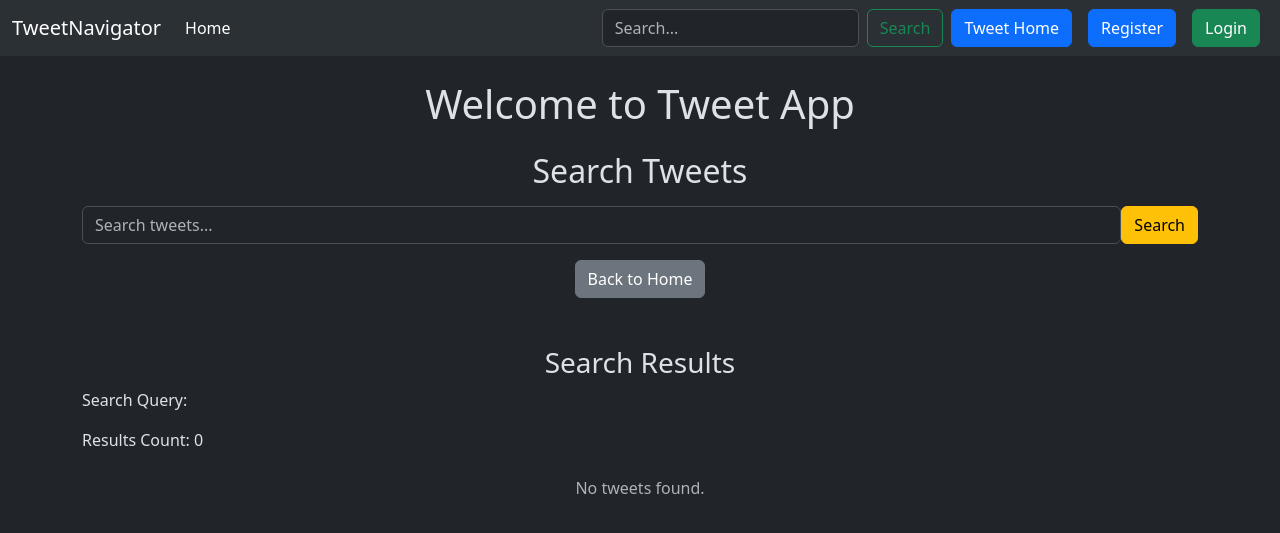
After one commit to sumeetshetty09/lets_tweet, a Django app: page /tweet/search/ in a window 1280 px wide. The commit adds this page. Shown: the top 533 px of the page. Run offline with Django 5.2, Linux system fonts and the light colour scheme.

Commit message:
search functionality added

```diff
--- a/lets_tweet/templates/layout.html
+++ b/lets_tweet/templates/layout.html
@@ -21,27 +21,12 @@
           <div class="collapse navbar-collapse" id="navbarSupportedContent">
             <ul class="navbar-nav me-auto mb-2 mb-lg-0">
               <li class="nav-item">
-                <a class="nav-link active" aria-current="page" href="#">Home</a>
-              </li>
-              <li class="nav-item">
-                <a class="nav-link" href="#">Link</a>
-              </li>
-              <li class="nav-item dropdown">
-                <a class="nav-link dropdown-toggle" href="#" role="button" data-bs-toggle="dropdown" aria-expanded="false">
-                  Dropdown
-                </a>
-                <ul class="dropdown-menu">
-                  <li><a class="dropdown-item" href="#">Action</a></li>
-                  <li><a class="dropdown-item" href="#">Another action</a></li>
-                  <li><hr class="dropdown-divider"></li>
-                  <li><a class="dropdown-item" href="#">Something else here</a></li>
-                </ul>
-              </li>
-              <li class="nav-item">
-                <a class="nav-link disabled" aria-disabled="true">Disabled</a>
+                <a class="nav-link active" aria-current="page" href="{% url 'tweet_list' %}">Home</a>
               </li>
             </ul>
-            <form class="d-flex" role="search">
+            <form class="d-flex" role="search" method="get" action="{% url 'search' %}">
+              <input class="form-control me-2" type="search" name="q" placeholder="Search..." aria-label="Search" value="{{ query|default:'' }}">
+              <button class="btn btn-outline-success" type="submit">Search</button>
             </form>
             <a class="btn btn-primary mx-2" href="{% url 'tweet_list' %}">Tweet Home</a>
             {% if user.is_authenticated %}
--- /dev/null
+++ b/lets_tweet/tweet/templates/search.html
@@ -0,0 +1,43 @@
+{% extends "layout.html" %}
+
+{% block title %}Search Tweets{% endblock %}
+
+{% block content %}
+<h1 class="text-center mt-4">Welcome to Tweet App</h1>
+
+<h2 class="text-center mt-4">Search Tweets</h2>
+
+<form method="get" class="form-inline d-flex justify-content-center mt-3">
+    <input
+        type="text"
+        name="q"
+        class="form-control mr-2"
+        placeholder="Search tweets..."
+        value="{{ query|default:'' }}">
+    <button class="btn btn-warning" type="submit">Search</button>
+</form>
+
+<div class="text-center mt-3">
+    <a href="{% url 'tweet_list' %}" class="btn btn-secondary">Back to Home</a>
+</div>
+
+<h3 class="text-center mt-5">Search Results</h3>
+<p>Search Query: {{ query }}</p>
+<p>Results Count: {{ results|length }}</p>
+
+{% if results %}
+    <ul class="list-group mt-3 mx-auto" style="max-width: 600px;">
+        {% for tweet in results %}
+            <li class="list-group-item">
+                <strong>{{ tweet.user.username }}</strong>: {{ tweet.text }}
+                {% if tweet.photo %}
+                    <div><img src="{{ tweet.photo.url }}" alt="Tweet photo" style="max-width: 100%; height: auto;"></div>
+                {% endif %}
+                <p class="text-muted">Posted on {{ tweet.created_at }}</p>
+            </li>
+        {% endfor %}
+    </ul>
+{% else %}
+    <p class="text-center mt-4 text-muted">No tweets found.</p>
+{% endif %}
+{% endblock %}
--- a/lets_tweet/tweet/urls.py
+++ b/lets_tweet/tweet/urls.py
@@ -8,4 +8,5 @@ urlpatterns = [
     path('<int:tweet_id>/edit/', views.tweet_edit, name='tweet_edit'),
     path('<int:tweet_id>/delete/', views.tweet_delete, name='tweet_delete'),
     path('register/', views.register, name='register'),
+    path('search/', views.search_view, name='search'),
 ]
--- a/lets_tweet/tweet/views.py
+++ b/lets_tweet/tweet/views.py
@@ -62,3 +62,9 @@ def register(request):
   else:
     form = UserRegistrationForm()
   return render(request, 'registration/register.html', {'form': form})
+
+
+def search_view(request):
+    query = request.GET.get('q','')  # Get the search term from the request
+    results = Tweet.objects.filter(text__icontains=query) if query else []
+    return render(request, 'search.html', {'results': results, 'query': query})
```
Also changed, not shown: lets_tweet/db.sqlite3.
